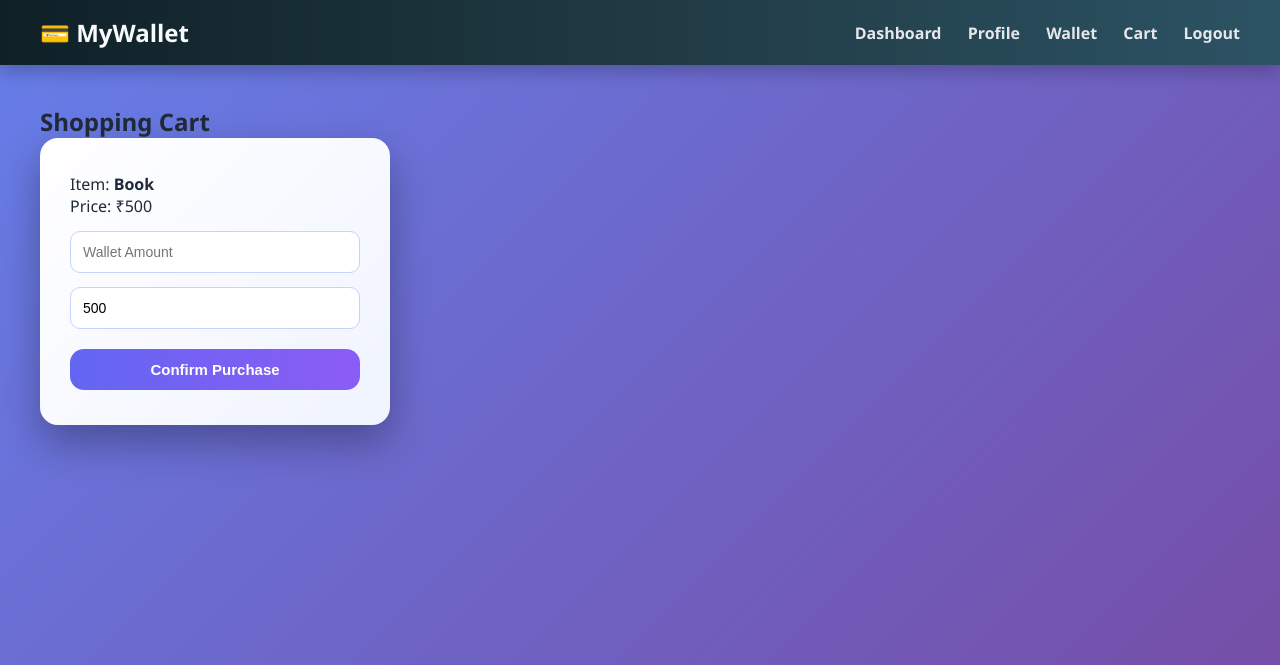
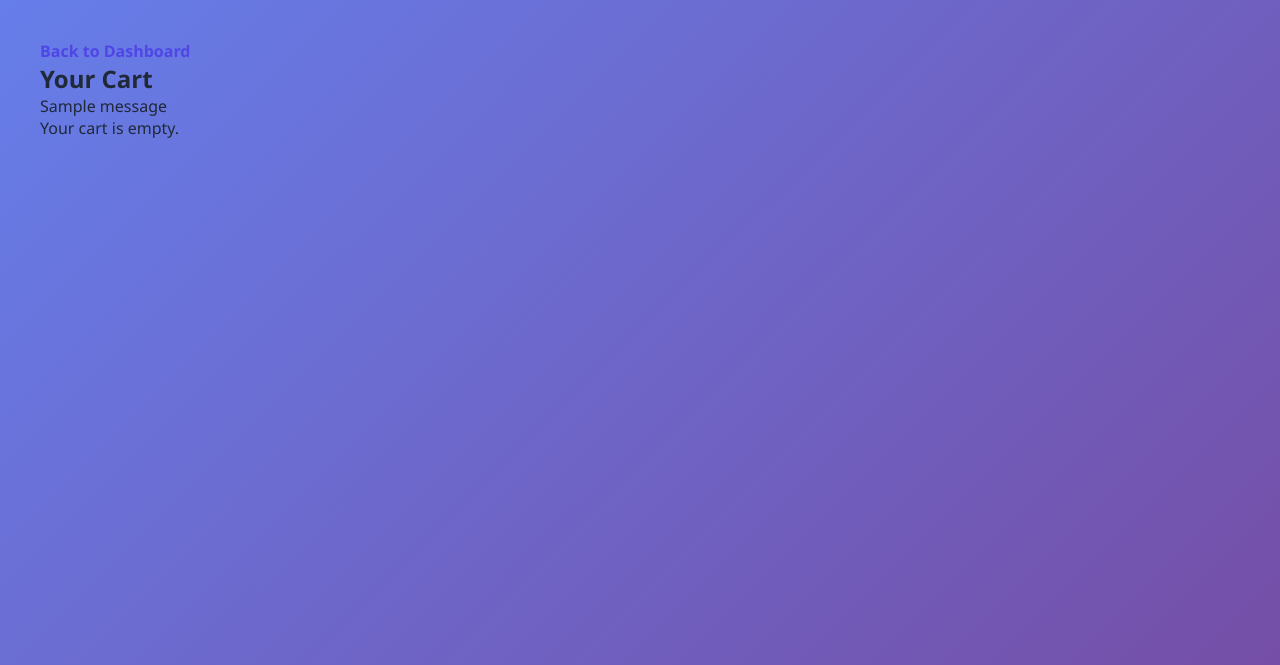
Before and after one commit to kvarshini176-jpg/my-first-project, a Flask app: page /cart in a window 1280 px wide. Shown: the top 665 px of the page. Run offline with Flask 3, Linux system fonts and the light colour scheme; the visitor is signed in with stand-in values (Sample User, id 1); tables that the repository leaves empty hold one stand-in row (values such as "Sample post"); one stand-in notice (Sample message) is shown.

Commit message:
Redesign shopping cart layout and structure

```diff
--- a/templates/cart.html
+++ b/templates/cart.html
@@ -1,17 +1,50 @@
-{% extends "base.html" %}
-{% block content %}
-
-<h2>Shopping Cart</h2>
-
-<div class="card">
-    <p>Item: <b>Book</b></p>
-    <p>Price: ₹500</p>
-
-    <form method="post">
-        <input name="wallet" placeholder="Wallet Amount">
-        <input name="total" value="500">
-        <button>Confirm Purchase</button>
-    </form>
+<!DOCTYPE html>
+<html>
+<head>
+    <title>Cart</title>
+    <link rel="stylesheet" href="{{ url_for('static', filename='style.css') }}">
+</head>
+<body>
+<div class="container">
+    <a class="back-button" href="{{ url_for('dashboard') }}">Back to Dashboard</a>
+    <h2>Your Cart</h2>
+    {% with messages = get_flashed_messages() %}
+      {% if messages %}
+        {% for message in messages %}
+          <div class="flash flash-success">{{ message }}</div>
+        {% endfor %}
+      {% endif %}
+    {% endwith %}
+    {% if items %}
+    <table>
+        <tr>
+            <th>Item</th>
+            <th>Price</th>
+            <th>Quantity</th>
+            <th>Actions</th>
+            <th>Subtotal</th>
+        </tr>
+        {% for item in items %}
+        <tr>
+            <td>{{ item.name }}</td>
+            <td>₹{{ item.price }}</td>
+            <td>{{ item.quantity }}</td>
+            <td class="cart-actions">
+                <a href="{{ url_for('update_cart', product_id=item.id, action='increase') }}">+</a>
+                <a href="{{ url_for('update_cart', product_id=item.id, action='decrease') }}">-</a>
+                <a href="{{ url_for('update_cart', product_id=item.id, action='delete') }}">Delete</a>
+            </td>
+            <td>₹{{ item.price * item.quantity }}</td>
+        </tr>
+        {% endfor %}
+        <tr>
+            <th colspan="4">Total</th>
+            <th>₹{{ total }}</th>
+        </tr>
+    </table>
+    {% else %}
+        <p>Your cart is empty.</p>
+    {% endif %}
 </div>
-
-{% endblock %}
+</body>
+</html>
```
